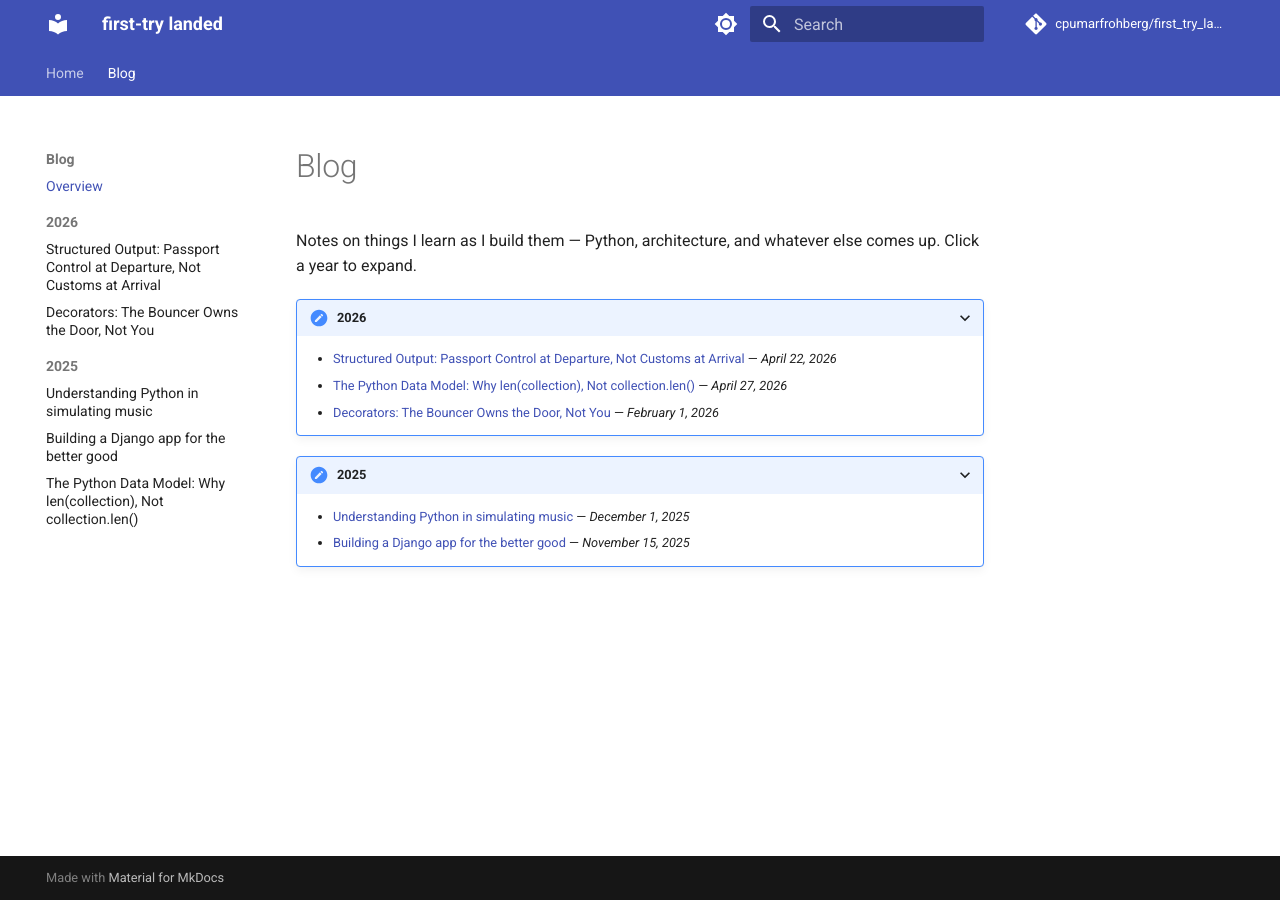
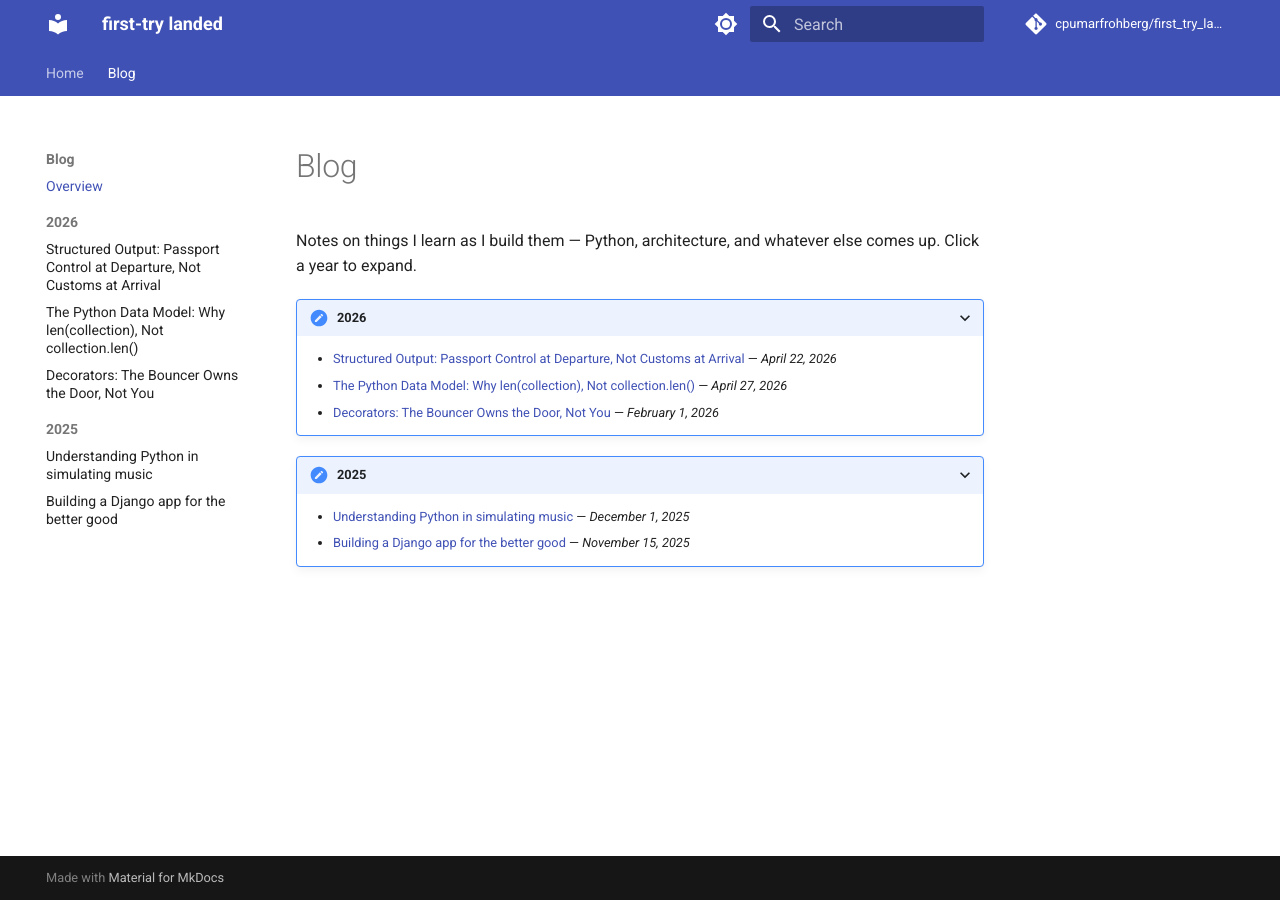
Before and after one commit to cpumarfrohberg/first_try_landed, an MkDocs documentation site: the page built from docs/blog/index.md, in a window 1280 px wide. Built offline with MkDocs 1.6.1 and Material for MkDocs 9.7.7, drawn with Linux system fonts in a browser that asks for light colours; comment, search, counter and statistics services are not loaded; part of the change alters nothing that is shown.

```diff
--- a/mkdocs.yml
+++ b/mkdocs.yml
@@ -38,11 +38,11 @@ nav:
     - Overview: blog/index.md
     - 2026:
       - "Structured Output: Passport Control at Departure, Not Customs at Arrival": blog/posts/structured_output_and_contracts.md
+      - "The Python Data Model: Why len(collection), Not collection.len()": blog/posts/getting-fluent-in-python.md
       - "Decorators: The Bouncer Owns the Door, Not You": blog/posts/decorators.md
     - 2025:
       - Understanding Python in simulating music: blog/posts/python-simulating-music.md
       - "Building a Django app for the better good": blog/posts/planning-pads-recycling-django.md
-      - "The Python Data Model: Why len(collection), Not collection.len()": blog/posts/getting-fluent-in-python.md
 
 markdown_extensions:
   - pymdownx.highlight:
```
